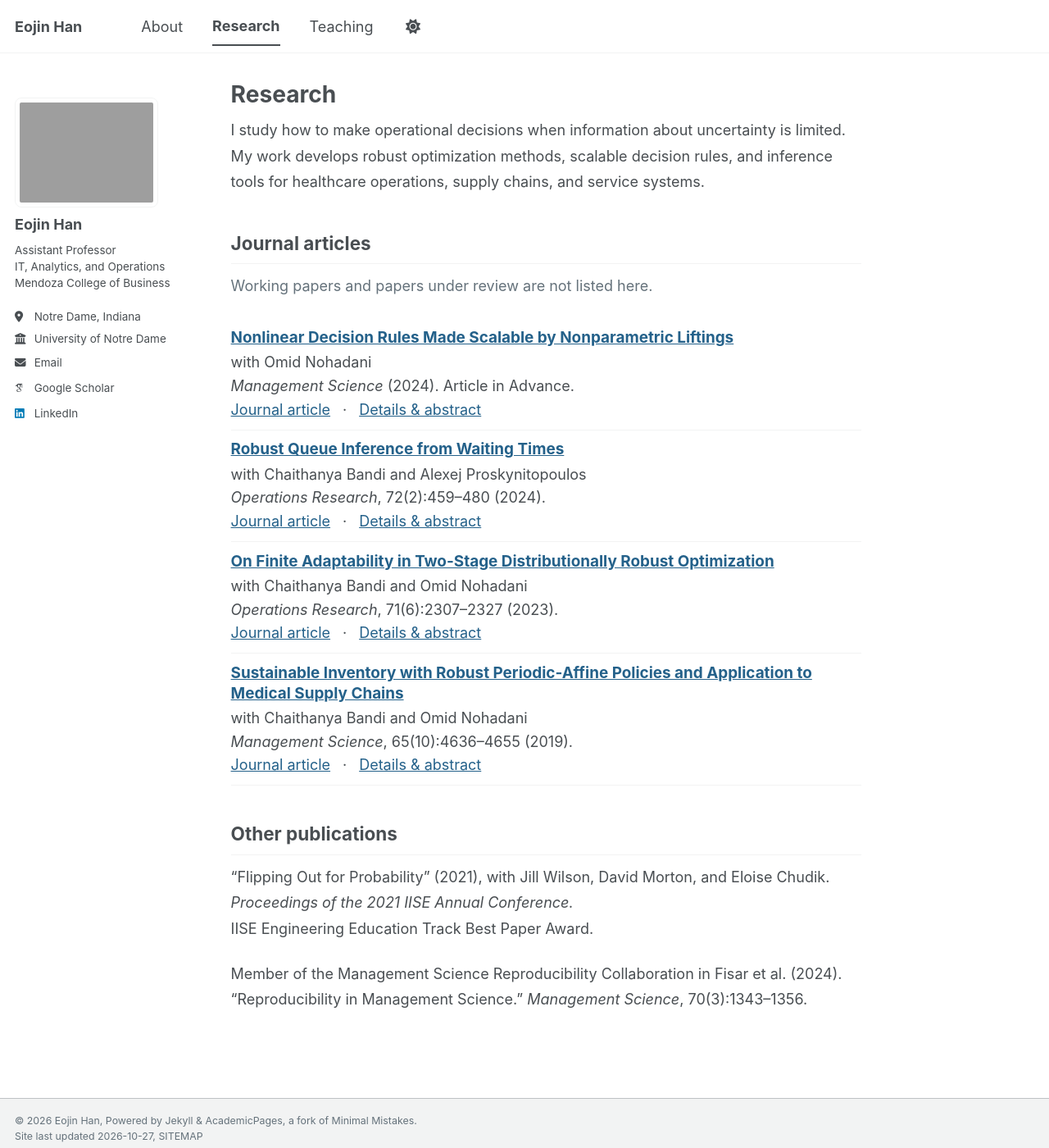
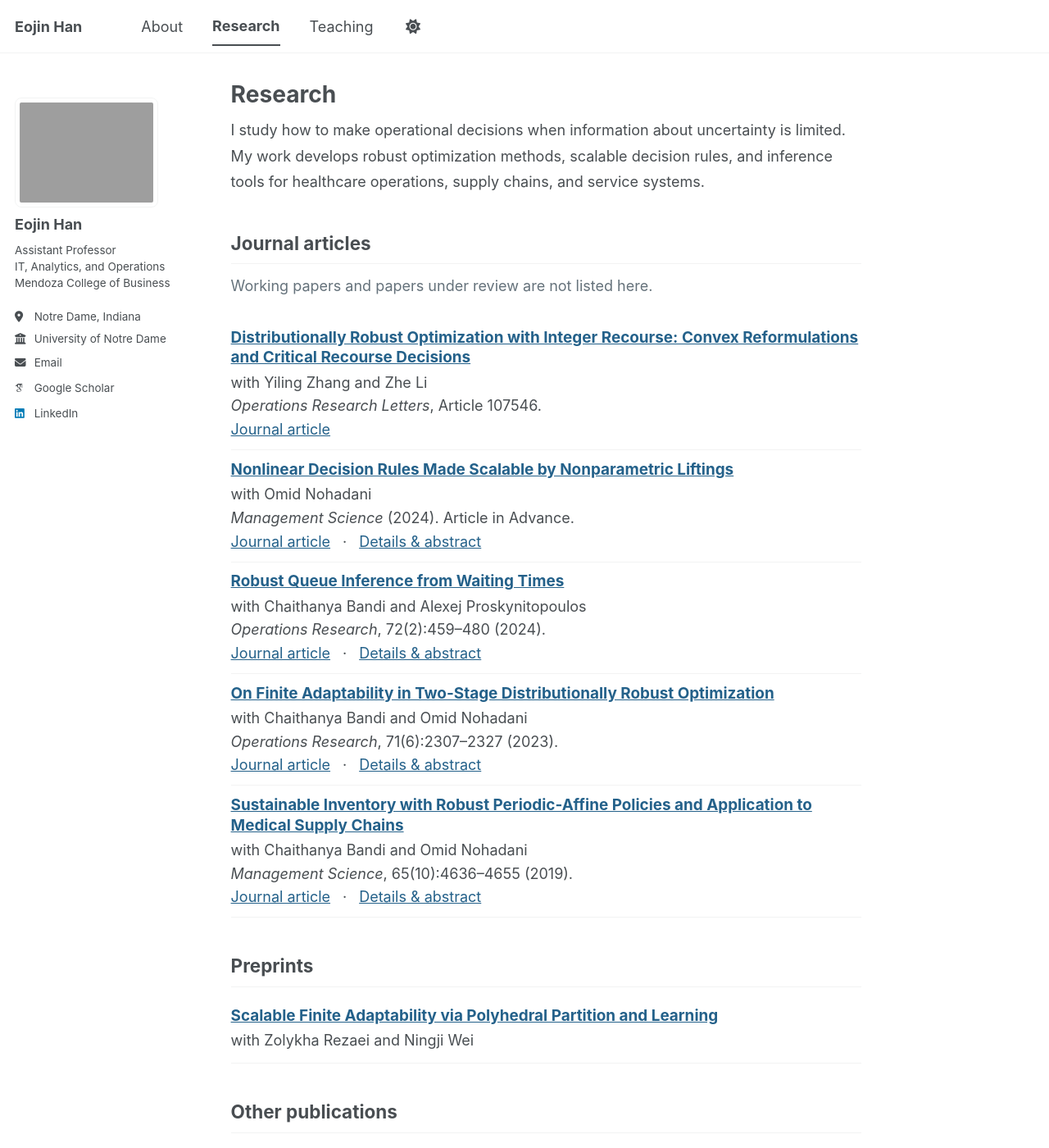
Before and after one commit to Eojin-Han/eojin-han.github.io, a Jekyll site: the page built from _pages/research.html, in a window 1280 px wide and 1400 px high. Shown: the whole window at 82% size. Built offline with Jekyll 4.4.1, drawn with Linux system fonts in a browser that asks for light colours; some web fonts are replaced.

Commit message:
Add integer-recourse journal article and finite-adaptability preprint

```diff
--- a/_pages/research.html
+++ b/_pages/research.html
@@ -10,9 +10,15 @@ redirect_from:
 
 <h2>Journal articles</h2>
 <p class="research-note">Working papers and papers under review are not listed here.</p>
+<article class="research-paper journal-paper">
+  <h3><a href="https://www.sciencedirect.com/science/article/pii/S0167637726001434">Distributionally Robust Optimization with Integer Recourse: Convex Reformulations and Critical Recourse Decisions</a></h3>
+  <p class="paper-authors">with Yiling Zhang and Zhe Li</p>
+  <p class="paper-venue"><em>Operations Research Letters</em>, Article 107546.</p>
+  <p class="paper-links"><a href="https://www.sciencedirect.com/science/article/pii/S0167637726001434">Journal article</a></p>
+</article>
 {% assign papers = site.publications | sort: "date" | reverse %}
 {% for paper in papers %}
-<article class="research-paper">
+<article class="research-paper journal-paper">
   <h3><a href="{{ paper.url | relative_url }}">{{ paper.title }}</a></h3>
   {% assign coauthors = paper.authors_text | split: ", " | where_exp: "author", "author != 'Eojin Han'" %}
   <p class="paper-authors">with {{ coauthors | array_to_sentence_string }}</p>
@@ -21,6 +27,12 @@ redirect_from:
 </article>
 {% endfor %}
 
+<h2>Preprints</h2>
+<article class="research-paper preprint">
+  <h3><a href="https://arxiv.org/abs/2606.06927">Scalable Finite Adaptability via Polyhedral Partition and Learning</a></h3>
+  <p class="paper-authors">with Zolykha Rezaei and Ningji Wei</p>
+</article>
+
 <h2>Other publications</h2>
 <p>“Flipping Out for Probability” (2021), with Jill Wilson, David Morton, and Eloise Chudik. <em>Proceedings of the 2021 IISE Annual Conference.</em><br><span class="paper-award">IISE Engineering Education Track Best Paper Award.</span></p>
 <p>Member of the Management Science Reproducibility Collaboration in Fisar et al. (2024). “Reproducibility in Management Science.” <em>Management Science</em>, 70(3):1343–1356.</p>
--- a/scripts/check_site.rb
+++ b/scripts/check_site.rb
@@ -29,6 +29,7 @@ end
 home = File.read(File.join(root, "index.html"))
 abort "Missing personal content" unless home.include?("Eojin Han") && home.include?("Notre Dame")
 research = Nokogiri::HTML(File.read(File.join(root, "research/index.html")))
-abort "Expected four journal articles" unless research.css(".research-paper").length == 4
+abort "Expected five journal articles" unless research.css(".journal-paper").length == 5
+abort "Expected one preprint" unless research.css(".preprint").length == 1
 abort failures.uniq.join("\n") unless failures.empty?
-puts "Verified #{pages.length} HTML pages, internal links/assets, four journal articles, and CV."
+puts "Verified #{pages.length} HTML pages, internal links/assets, five journal articles, one preprint, and CV."
```
Also changed, not shown: README.md (+1 -1 lines).
